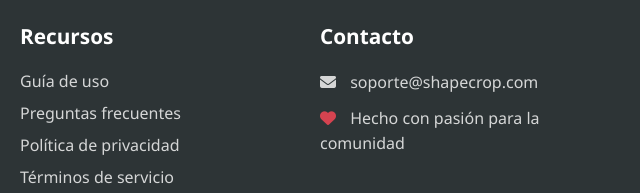
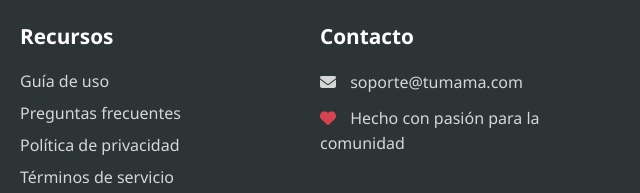
Before and after one commit to iExpiador/imagecrop, a plain HTML site: page index.html in a window 1280 px wide. Shown: the part 794-987 px from the top of the page, 640-1280 px from the left. Drawn offline with Linux system fonts and the light colour scheme.

Commit message:
Update index.html

```diff
--- a/index.html
+++ b/index.html
@@ -576,7 +576,7 @@
                 <h3>Contacto</h3>
                 <p style="margin-bottom: 10px;">
                     <i class="fas fa-envelope" style="margin-right: 10px;"></i>
-                    soporte@shapecrop.com
+                    soporte@tumama.com
                 </p>
                 <p>
                     <i class="fas fa-heart" style="color: #ff4757; margin-right: 10px;"></i>
```
